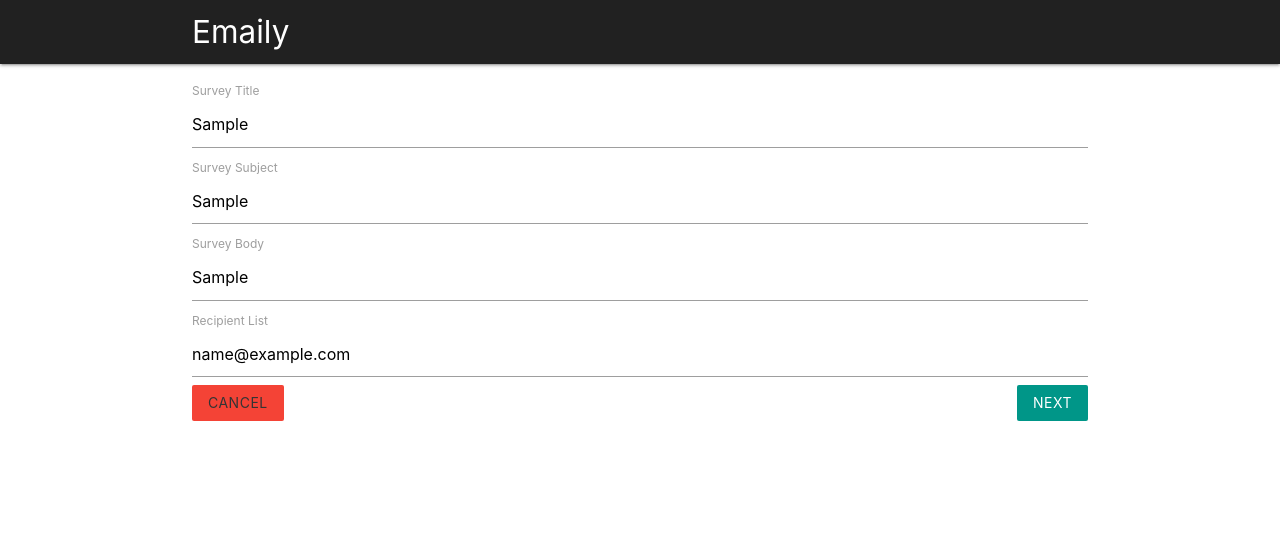
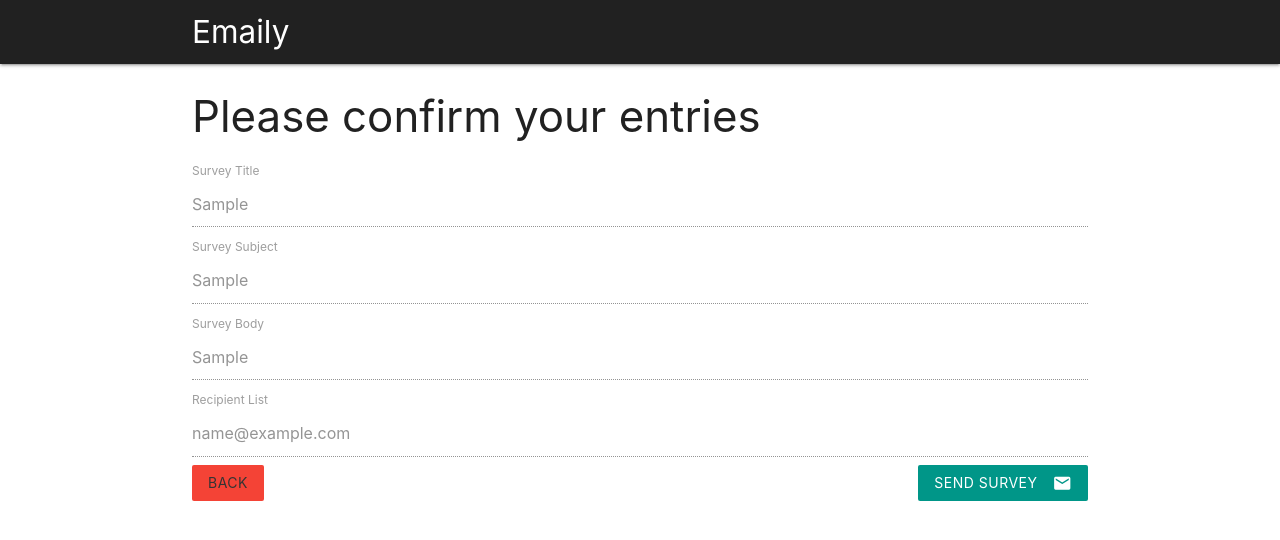
Before and after one commit to AbdelhamidGamal/MERN-SAAS-Project, a React (Create React App) app in the folder client/: page /surveys/new in a window 1280 px wide. Both pictures are taken after typing "Sample", "Sample", "Sample", "name@example.com" into the empty fields and a click on the button "NEXT". Shown: the top 540 px of the page. Built offline with nearby package versions, Linux system fonts and the light colour scheme; no server answers.

Commit message:
add wizard form

```diff
--- a/client/public/index.html
+++ b/client/public/index.html
@@ -24,6 +24,11 @@
       work correctly both with client-side routing and a non-root public URL.
       Learn how to configure a non-root public URL by running `npm run build`.
     -->
+    <link
+      href="https://fonts.googleapis.com/icon?family=Material+Icons"
+      rel="stylesheet"
+    />
+
     <title>Emaily App</title>
   </head>
   <body>
--- a/client/src/actions/auth.js
+++ b/client/src/actions/auth.js
@@ -1,7 +1,7 @@
 import axios from 'axios';
 import { FETCH_USER } from './types';
 
-function fetchUser(user) {
+export function fetchUser(user) {
   return {
     type: FETCH_USER,
     user,
--- a/client/src/actions/index.js
+++ b/client/src/actions/index.js
@@ -1 +1,2 @@
 export { handleFetchUser, handleToken } from './auth';
+export { handleCreateSurvey } from './surveys';
--- /dev/null
+++ b/client/src/actions/surveys.js
@@ -0,0 +1,10 @@
+import axios from 'axios';
+import { fetchUser } from './auth';
+
+export function handleCreateSurvey(values, history) {
+  return async (dispatch) => {
+    const res = await axios.post('/api/surveys', values);
+    dispatch(fetchUser(res.data));
+    history.push('/surveys');
+  };
+}
--- a/client/src/components/App.js
+++ b/client/src/components/App.js
@@ -12,7 +12,7 @@ import Dashboard from './Dashboard';
 const App = ({ handleFetchUser }) => {
   useEffect(() => {
     handleFetchUser();
-  }, []);
+  }, [handleFetchUser]);
 
   return (
     <BrowserRouter>
--- a/client/src/components/surveys/SurveyField.js
+++ b/client/src/components/surveys/SurveyField.js
@@ -1,10 +1,10 @@
 import React from 'react';
 
-const SurveyField = ({ input, label, meta: { error, touched } }) => {
+const SurveyField = ({ input, label, meta: { error, touched }, disabled }) => {
   return (
     <div>
       <label>{label}</label>
-      <input {...input} type='text' />
+      <input {...input} type='text' disabled={disabled} />
       {touched && error && (
         <p
           style={{ marginTop: '0', paddingTop: '0', marginBottom: '2rem' }}
--- a/client/src/components/surveys/SurveyForm.js
+++ b/client/src/components/surveys/SurveyForm.js
@@ -5,14 +5,9 @@ import { Link } from 'react-router-dom';
 import SurveyField from './SurveyField';
 import validateEmails from '../../utils/validateEmails';
 
-const FIELDS = [
-  { name: 'title', label: 'Survey Title' },
-  { name: 'subject', label: 'Survey Subject' },
-  { name: 'body', label: 'Survey Body' },
-  { name: 'emails', label: 'Recipient List' },
-];
+import FIELDS from './formFields';
 
-function SurveyForm({ handleSubmit }) {
+function SurveyForm({ handleSubmit, onSurveySubmit }) {
   function renderFields() {
     return FIELDS.map(({ name, label }) => {
       return (
@@ -29,7 +24,8 @@ function SurveyForm({ handleSubmit }) {
 
   return (
     <div className='container' style={{ padding: '1rem 0' }}>
-      <form onSubmit={handleSubmit((values) => console.log(values))}>
+      <h3>Create A New Survey</h3>
+      <form onSubmit={handleSubmit(onSurveySubmit)}>
         {renderFields()}
 
         <div style={{ display: 'flex', justifyContent: 'space-between' }}>
@@ -46,7 +42,7 @@ function SurveyForm({ handleSubmit }) {
 function validate(values) {
   const errors = {};
 
-  FIELDS.map(({ name }) => {
+  FIELDS.forEach(({ name }) => {
     if (!values[name]) {
       errors[name] = `You Must Provide a Value for ${name}`;
     }
@@ -59,4 +55,9 @@ function validate(values) {
   return errors;
 }
 
-export default reduxForm({ validate, form: 'surveyForm' })(SurveyForm);
+export default reduxForm({
+  validate,
+  form: 'surveyForm',
+  destroyOnUnmount: false, // <------ preserve form data
+  forceUnregisterOnUnmount: true, // <------ unregister fields on unmount
+})(SurveyForm);
--- /dev/null
+++ b/client/src/components/surveys/SurveyFormReview.js
@@ -0,0 +1,41 @@
+import React from 'react';
+import { connect } from 'react-redux';
+import * as actions from '../../actions';
+import { useHistory } from 'react-router-dom';
+
+import FIELDS from './formFields';
+
+export const SurveyFormReview = ({ values, onCancel, handleCreateSurvey }) => {
+  let history = useHistory();
+  return (
+    <div className='container'>
+      <h3>Please confirm your entries</h3>
+      <form>
+        {FIELDS.map(({ name, label }) => (
+          <div key={name}>
+            <label>{label}</label>
+            <input disabled type='text' value={values[name]} />
+          </div>
+        ))}
+      </form>
+      <div style={{ display: 'flex', justifyContent: 'space-between' }}>
+        <button className='btn btn-flat red' onClick={onCancel}>
+          Back
+        </button>
+        <button
+          onClick={() => handleCreateSurvey(values, history)}
+          className='btn teal btn-flat white-text'
+        >
+          Send Survey
+          <i className='material-icons right'>email</i>
+        </button>
+      </div>
+    </div>
+  );
+};
+
+const mapStateToProps = (state) => ({
+  values: state.form.surveyForm.values,
+});
+
+export default connect(mapStateToProps, actions)(SurveyFormReview);
--- a/client/src/components/surveys/SurveyNew.js
+++ b/client/src/components/surveys/SurveyNew.js
@@ -1,13 +1,27 @@
 // SurveyNew shows SurveyForm and SurveyFormReview
-import React from 'react';
+import React, { useState } from 'react';
+import { reduxForm } from 'redux-form';
 import SurveyForm from './SurveyForm';
+import SurveyFormReview from './SurveyFormReview';
 
 function SurveyNew() {
+  const [viewFormReviw, setViewFormReviw] = useState(false);
+
+  if (viewFormReviw) {
+    return (
+      <div>
+        <SurveyFormReview onCancel={() => setViewFormReviw(false)} />
+      </div>
+    );
+  }
+
   return (
     <div>
-      <SurveyForm />
+      <SurveyForm onSurveySubmit={() => setViewFormReviw(true)} />
     </div>
   );
 }
 
-export default SurveyNew;
+export default reduxForm({
+  form: 'surveyForm',
+})(SurveyNew);
--- /dev/null
+++ b/client/src/components/surveys/formFields.js
@@ -0,0 +1,6 @@
+export default [
+  { name: 'title', label: 'Survey Title' },
+  { name: 'subject', label: 'Survey Subject' },
+  { name: 'body', label: 'Survey Body' },
+  { name: 'emails', label: 'Recipient List' },
+];
--- a/client/src/utils/validateEmails.js
+++ b/client/src/utils/validateEmails.js
@@ -1,4 +1,4 @@
-const re = /^\w+([\.-]?\w+)*@\w+([\.-]?\w+)*(\.\w{2,3})+$/;
+const re = /^\w+([.-]?\w+)*@\w+([.-]?\w+)*(\.\w{2,3})+$/;
 
 export default (emails) => {
   const invalidEmails = emails
```
Also changed, not shown: 1 other file (tests, documents, lock files or other folders).
